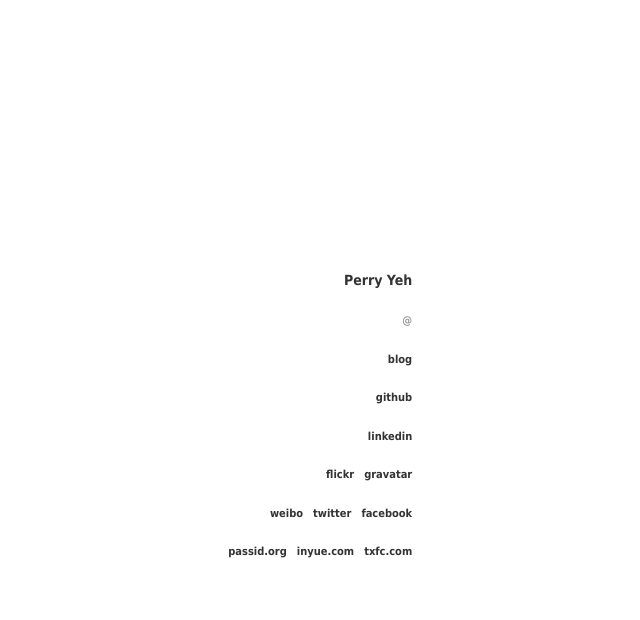
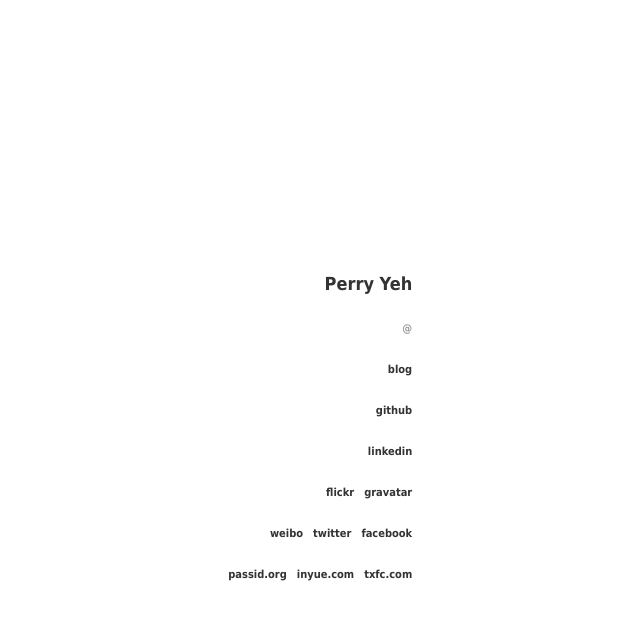
Before and after one commit to yeeh/www.yeh.sh, a Jekyll site: the page built from index.html, in a window 1280 px wide. Shown: the top 620 px of the page, without its empty margins (535-1175 px from the left). Built offline with Jekyll 4.4.1, drawn with Linux system fonts in a browser that asks for light colours; Markdown is read by kramdown in place of the engine named in the settings.

Commit message:
edit css

```diff
--- a/_layouts/default.html
+++ b/_layouts/default.html
@@ -9,17 +9,17 @@
 <link rel="shortcut icon" type="image/x-icon" href="{{ site.baseurl }}/favicon.ico" />
 <style>
 html,body,div,h1,h2,p,a{margin:0;padding:0;border:0;font-size:100%;vertical-align:baseline;}
-body{line-height:1;font:12px/1.5 tahoma,arial; color: #333; text-shadow: 0 1px 1px #fff;}
-div{ position:absolute; top:30%; right:26%; padding-bottom:10%; text-align:right;}
-h1{ font-size:14px;}
+body{font:14px/1.5 tahoma,arial; color: #333; }
+div{position:absolute; top:30%; right:26%; padding-bottom:10%; text-align:right;}
+h1{font-size:18px;}
 p{margin-top:20px;}
-a{ font-size:11px; color: #333;text-decoration: none;margin-left:10px;font-weight: bold;-webkit-transition: color .2s linear;-moz-transition: color .2s linear;-ms-transition: color .2s linear;-o-transition: color .2s linear;transition: color .2s linear;}
+a{font-size:11px; color: #333;text-decoration: none;margin-left:10px;font-weight: bold;-webkit-transition: color .2s linear;-moz-transition: color .2s linear;-ms-transition: color .2s linear;-o-transition: color .2s linear;transition: color .2s linear;}
 p:nth-child(2) a, a:hover{color: #999;}
 @media screen and (max-device-width:760px), media and (max-device-height:480px){
-    div{ top:24%; right:20%;}
+    div{top:24%; right:20%;}
 }
 @media screen and (min-device-width:1280px), media and (min-device-height:900px){
-    div{ top:36%; right:32%;}
+    div{top:36%; right:32%;}
 }
 </style>
 </head>
```
